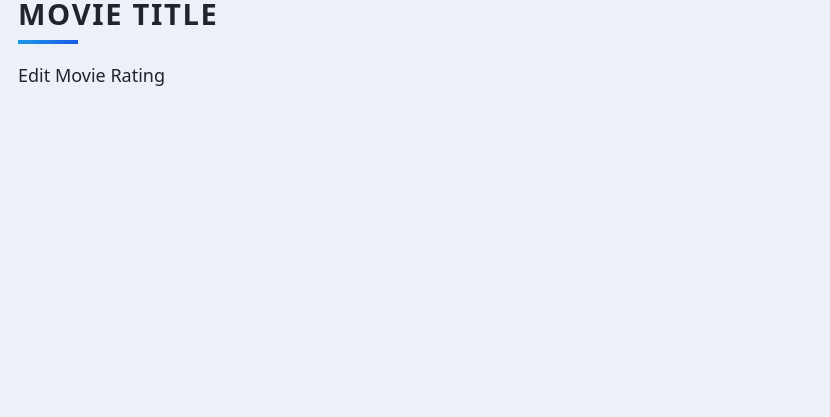
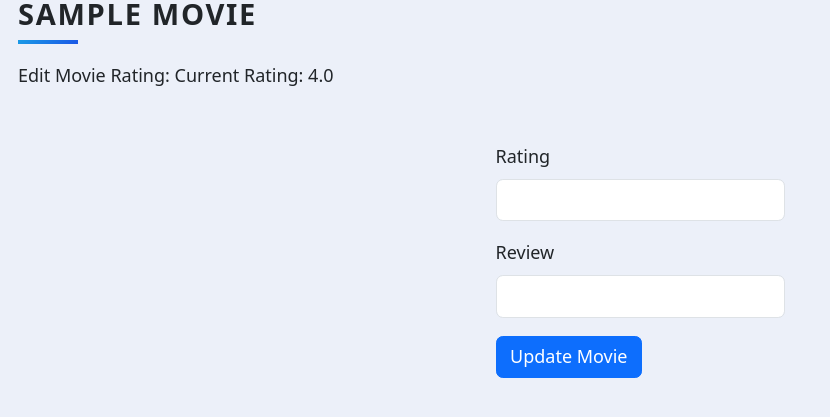
Before and after one commit to ksg-dev/favorite-movies, a Flask app: template app/templates/edit.html in a window 1280 px wide. Shown: the top 417 px of the page, without its empty margins (0-830 px from the left). Run offline with Flask 3, Linux system fonts and the light colour scheme; the template is opened without the code that fills it: values that come from a table or form of the project are taken from there, others are empty; tables that the repository leaves empty hold one stand-in row (values such as "Sample post"); some libraries are stand-ins or nearby versions.

Commit message:
edit rating and review functionality

```diff
--- a/app/forms.py
+++ b/app/forms.py
@@ -0,0 +1,17 @@
+from flask_wtf import FlaskForm
+from wtforms import StringField, DecimalField, SubmitField, HiddenField
+from wtforms.validators import InputRequired, NumberRange, ValidationError
+from app import db
+from app.models import Movie
+
+class RateMovieForm(FlaskForm):
+    rating = DecimalField('Rating',
+                          validators=[
+                              InputRequired(),
+                              NumberRange(min=0, max=10, message="Please enter a rating between 0.0 and 10.0")
+                          ])
+    review = StringField('Review',
+                         validators=[
+                             InputRequired()
+                         ])
+    submit = SubmitField("Update Movie")
--- a/app/templates/edit.html
+++ b/app/templates/edit.html
@@ -1,10 +1,13 @@
 {% extends 'base.html' %}
+{% from 'bootstrap5/form.html' import render_form %}
 
 {% block title %}Edit Movies{% endblock %}
 
 {% block content %}
 <div class="content">
-  <h1 class="heading">Movie Title</h1>
-    <p class="description">Edit Movie Rating</p>
+  <h1 class="heading">{{movie.title}}</h1>
+    <p class="description">Edit Movie Rating:
+      Current Rating: {{ movie.rating }}</p>
+        {{ render_form(form, novalidate=True) }}
   </div>
 {% endblock %}
--- a/app/templates/index.html
+++ b/app/templates/index.html
@@ -25,7 +25,7 @@
             {{ movie.description }}
         </p>
 
-        <a href="#" class="button">Update</a>
+        <a href="{{ url_for('edit', id=movie.id) }}" class="button">Update</a>
         <a href="#" class="button delete-button">Delete</a>
 
       </div>
```
Also changed, not shown: app/routes.py (+16 -1 lines), instance/favorite-movies.db.
